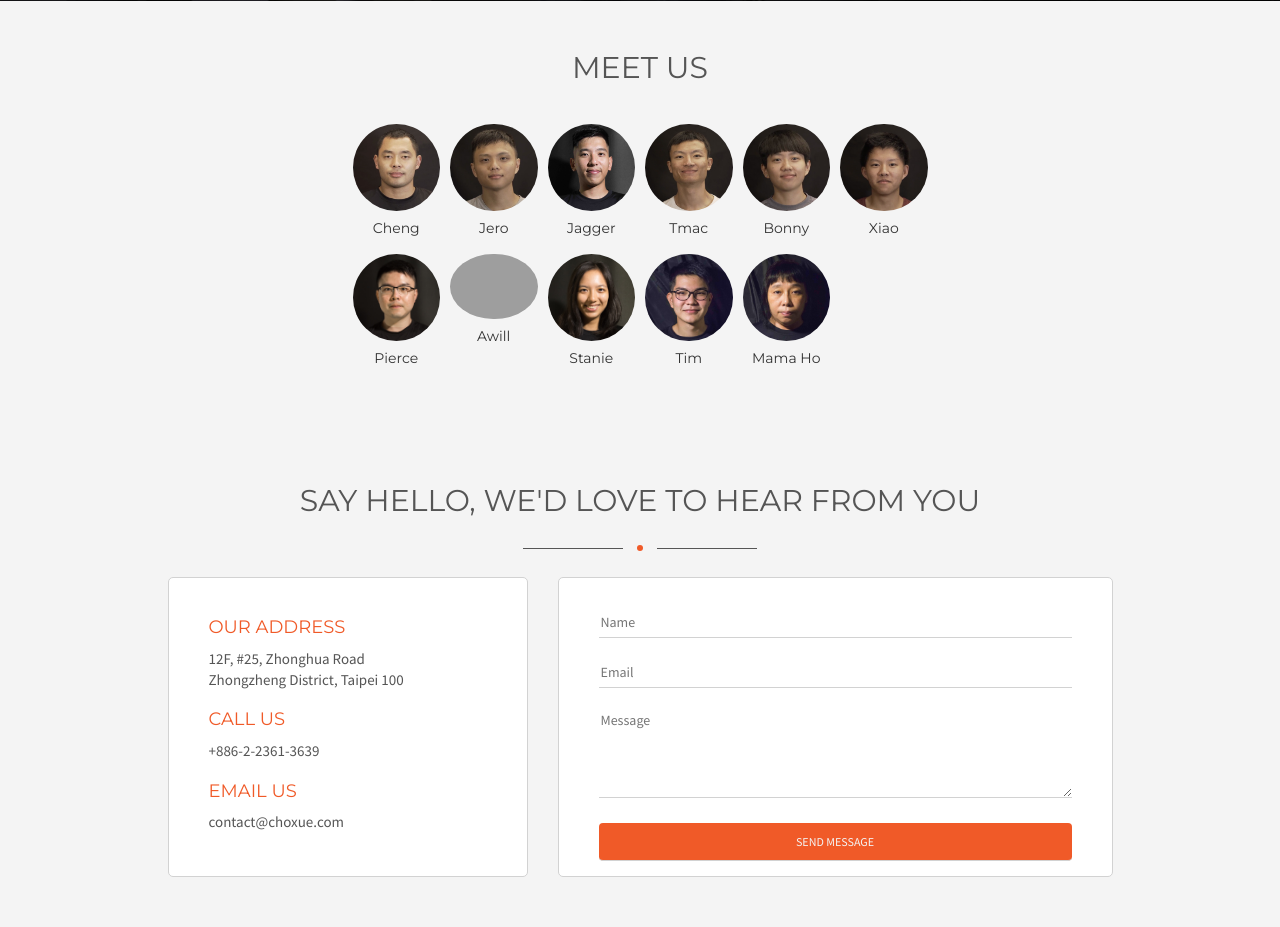
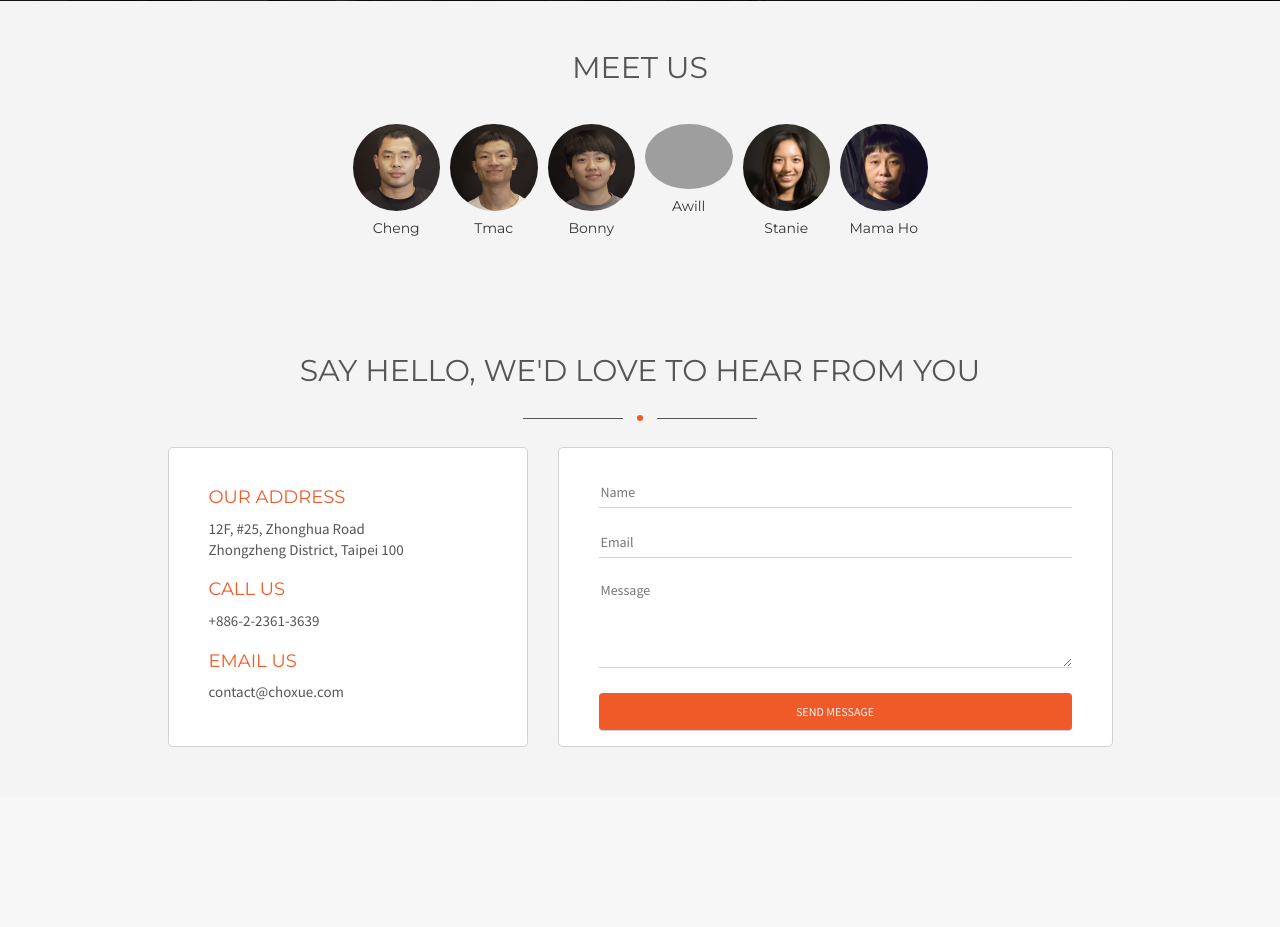
Before and after one commit to Choxue/CX1.5, a PHP site: page / in a window 1280 px wide. Shown: the part 2204-3131 px from the top of the page. After the commit the page ends 2951 px from the top, so only its background shows below. Run offline with PHP 8.4, Linux system fonts and the light colour scheme; some libraries are stand-ins or nearby versions; grey boxes are pictures that could not be loaded.

Commit message:
Updated contacts and personnel info

```diff
--- a/index.php
+++ b/index.php
@@ -267,20 +267,6 @@
 					</div>
 					<div class="col-lg-push-3 col-lg-1  col-md-2 col-sm-2 col-xs-4">
 						<div class="person">
-							<img src="/img/jero.jpg">
-							<h3>Jero</h3>
-							<p>Bio</p>
-						</div>
-					</div>
-					<div class="col-lg-push-3 col-lg-1  col-md-2 col-sm-2 col-xs-4">
-						<div class="person">
-							<img src="/img/jagger.jpg">
-							<h3>Jagger</h3>
-							<p>Bio</p>
-						</div>
-					</div>
-					<div class="col-lg-push-3 col-lg-1  col-md-2 col-sm-2 col-xs-4">
-						<div class="person">
 							<img src="/img/tmac.jpg">
 							<h3>Tmac</h3>
 							<p>Bio</p>
@@ -290,23 +276,6 @@
 						<div class="person">
 							<img src="/img/bonny.jpg">
 							<h3>Bonny</h3>
-							<p>Bio</p>
-						</div>
-					</div>
-					<div class="col-lg-push-3 col-lg-1  col-md-2 col-sm-2 col-xs-4">
-						<div class="person">
-							<img src="/img/xiao.jpg">
-							<h3>Xiao</h3>
-							<p>Bio</p>
-						</div>
-					</div>
-				</div>
-
-				<div class="row">
-					<div class="col-lg-push-3 col-lg-1  col-md-2 col-sm-2 col-xs-4">
-						<div class="person">
-							<img src="/img/pierce.jpg">
-							<h3>Pierce</h3>
 							<p>Bio</p>
 						</div>
 					</div>
@@ -326,22 +295,12 @@
 					</div>
 					<div class="col-lg-push-3 col-lg-1  col-md-2 col-sm-2 col-xs-4">
 						<div class="person">
-							<img src="/img/tim.jpg">
-							<h3>Tim</h3>
-							<p>Bio</p>
-						</div>
-					</div>
-					<div class="col-lg-push-3 col-lg-1  col-md-2 col-sm-2 col-xs-4">
-						<div class="person">
 							<img src="/img/mamaho.jpg">
 							<h3>Mama Ho</h3>
 							<p>Bio</p>
 						</div>
 					</div>
-
 				</div>
-
-
 			</div>
 		</div>
 
--- a/lang/lang_en.ini
+++ b/lang/lang_en.ini
@@ -284,8 +284,8 @@ pressrelease_all = '
  	</p>
 	<p>
 		<strong>Media Contact:</strong><br>
-		Name: Pierce Shih<br>
-		Phone: +886.933.651.975<br>
+		Name: Stanie Yu<br>
+		Phone: +886.2.23613639<br>
 		Email: <a href='mailto:media@choxue.com'>media@choxue.com</a>
 	</p>
 			</div>
```
Also changed, not shown: 1 other file.
